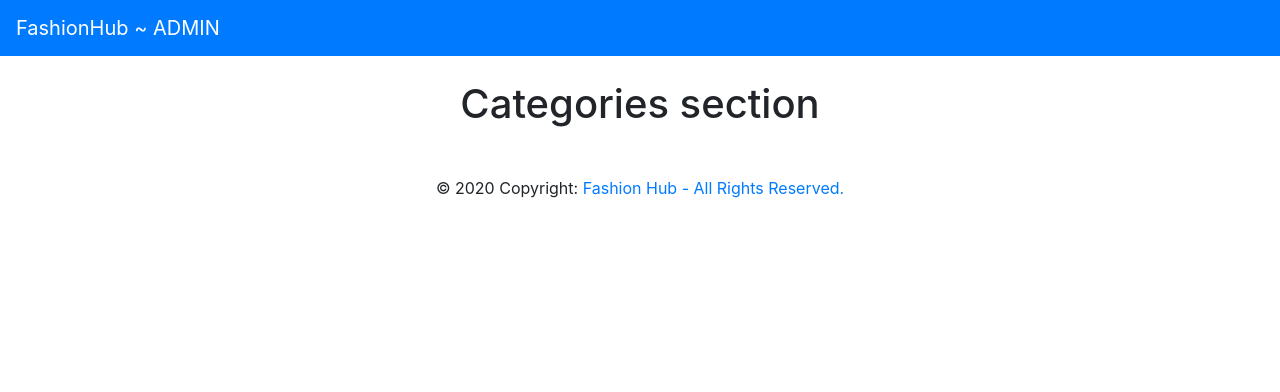
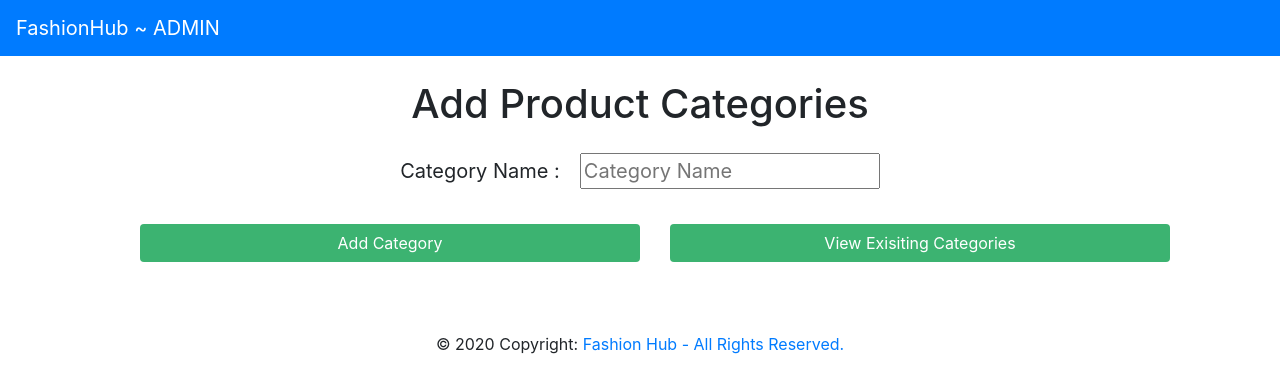
Before and after one commit to RamalSatharasinghe/FashionStore, a React (Create React App) app in the folder fstore/: page /admin/categories in a window 1280 px wide. Shown: the top 392 px of the page. Built offline with nearby package versions, Linux system fonts and the light colour scheme.

Commit message:
Updated AddCategory component
created elements for the user to enter category title with two buttons for add and view, in /admin/categories

```diff
--- a/fstore/src/components/AddCategories.js
+++ b/fstore/src/components/AddCategories.js
@@ -1,14 +1,22 @@
 import React, { Component } from 'react'
 import AdminNav from './AdminNav'
 import Footer from './Footer'
-import { Switch, Route } from 'react-router-dom'
+import './compCss/signin.css'
 
 class AddCategories extends Component {
     render() {
         return (
             <div>
                 <AdminNav></AdminNav>
-                <h1>Categories section</h1>
+                <h1>Add Product Categories</h1>
+
+                <div>
+                    <label className="lbl">Category Name : </label>
+                    <input type="text" className="inpt" placeholder="Category Name"></input>
+                </div>
+                <button type="submit" className="btn">Add Category</button>
+                <button type="button" className="btn">View Exisiting Categories</button>
+
                 <Footer></Footer>
             </div>
         )
--- a/fstore/src/components/compCss/signin.css
+++ b/fstore/src/components/compCss/signin.css
@@ -7,6 +7,7 @@
 .btn {
     width: 500px;
     margin: auto;
+    margin-top: 30px;
     background-color:mediumseagreen;
     color: white;
     margin-left: 30px;
@@ -19,3 +20,14 @@
     width: 300px;
     font-style: italic;
 }
+
+.lbl {
+    font-size: 20px ;
+    margin-right: 20px;
+    margin-top: 20px;
+}
+
+.inpt {
+    font-size: 20px;
+    width: 300px;
+}
```
